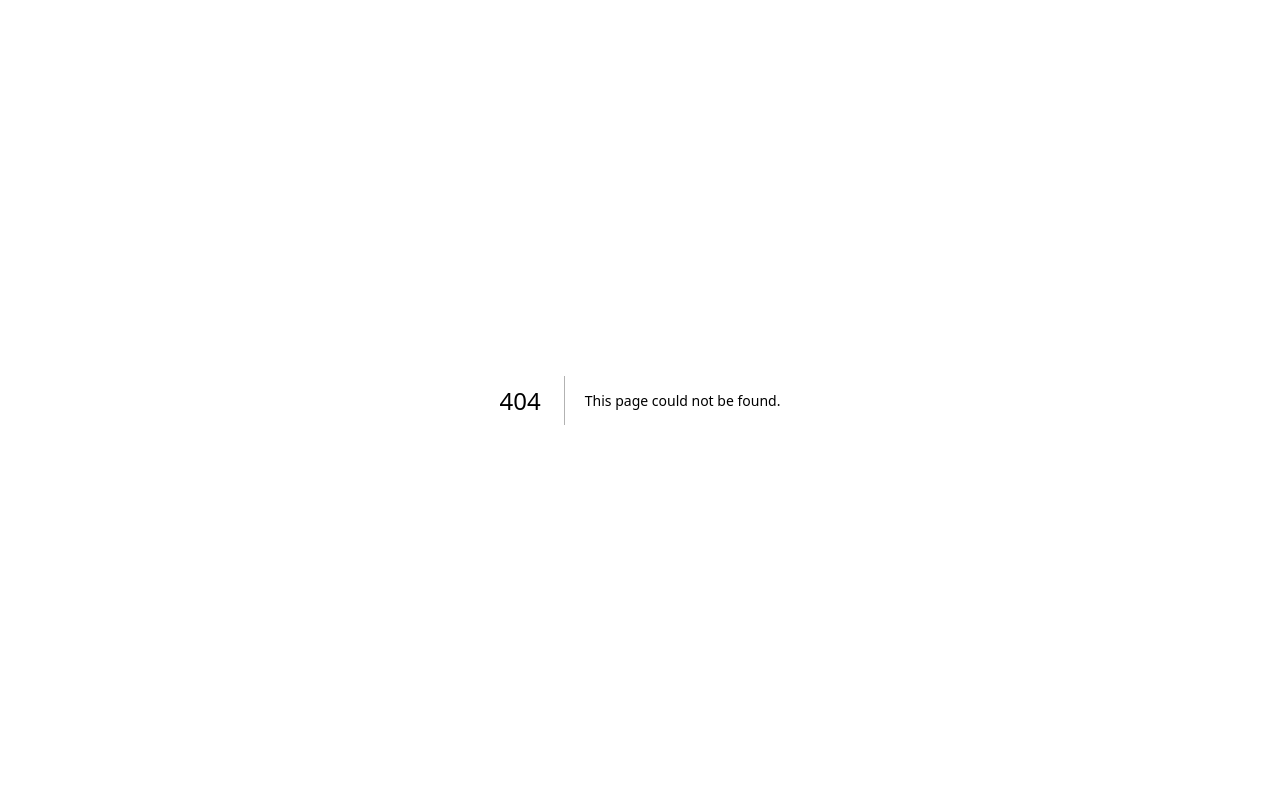
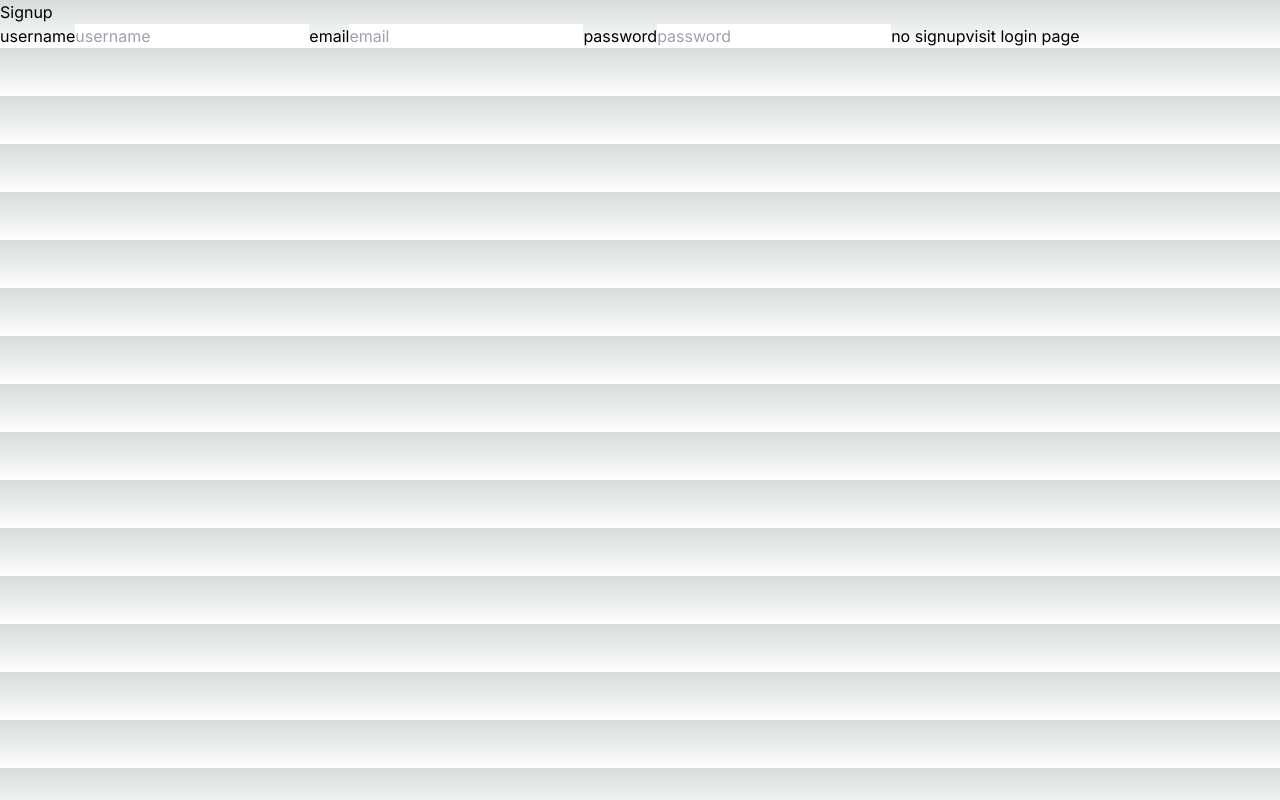
Before and after one commit to kartikscript/authapp, a Next.js app: page /signup in a window 1280 px wide. Before the commit this address had no page. Built offline with nearby package versions, Linux system fonts and the light colour scheme.

Commit message:
login and signup completed

```diff
--- /dev/null
+++ b/src/app/api/users/login/route.ts
@@ -0,0 +1,52 @@
+import {connect} from '@/dbConfig/dbConfig';
+import User from '@/models/userModel';
+import { NextRequest,NextResponse } from 'next/server';
+import bcryptjs from 'bcryptjs';
+import jwt from 'jsonwebtoken'
+
+
+connect()
+
+
+export async function POST(req:NextRequest){
+
+  try {
+
+    const reqBody= await req.json();
+    const { username, password, email }=reqBody
+
+    //checking if user exists
+    const user=await User.findOne({email});
+    if(!user){
+      return NextResponse.json({message:'User doesnot exist'}, {status:400})
+    }
+    //check whether password is correct
+    const validPassword = await bcryptjs.compare(password, user.password)
+    if(!validPassword){
+      return NextResponse.json({message:'incorrect password'}, {status:400})
+    }
+    //create token data
+    const tokenData= {
+      id: user._id,
+      email:user.email,
+      username:user.username,
+    }
+    //create token
+    const token= await jwt.sign(tokenData, process.env.TOKEN_SECRET!, {expiresIn:"1d"})
+
+    const response=NextResponse.json({
+      message:"login success",
+      success:true
+    })
+    response.cookies.set("token",token, {
+      httpOnly:true,
+    })
+    return response
+
+  } catch (error:any) {
+     return NextResponse.json({error:error.message} ,{status:500})
+  }
+
+
+
+}
--- /dev/null
+++ b/src/app/api/users/signup/route.ts
@@ -0,0 +1,40 @@
+import {connect} from '@/dbConfig/dbConfig';
+import User from '@/models/userModel';
+import { NextRequest,NextResponse } from 'next/server';
+import bcryptjs from 'bcryptjs';
+
+
+
+connect()
+
+export async function POST(req:NextRequest){
+
+     try{
+
+      const reqBody= await req.json();
+      const { username, password, email }=reqBody
+
+      const user=await User.findOne({email});
+      if(user){
+        return NextResponse.json({message:'User already exists'}, {status:400})
+      }
+      //hashing password
+      const salt=await bcryptjs.genSalt(10)//adding random strings/num in user password to make it more securee
+      const hashedPassword=await bcryptjs.hash(password, salt)
+
+      const newUser= new User({
+        username,
+        email,
+        password:hashedPassword,
+      })
+      const savedUser=await newUser.save()
+
+      return NextResponse.json({
+        message:'User created successfully',
+        success:true,
+        savedUser
+      })
+     }catch(err:any){
+      NextResponse.json({error:err.message} , {status:500})
+     }
+}
--- /dev/null
+++ b/src/app/login/page.tsx
@@ -0,0 +1,67 @@
+"use client"
+import Link from "next/link"
+import React, { useEffect, useState } from "react"
+import { useRouter } from "next/navigation"
+import axios, { Axios } from "axios"
+
+
+
+export default function LoginPage(){
+  const router=useRouter()
+
+  const [user, setUser]=useState({
+    email:'',
+    password:'',
+  })
+  const [buttonDisabled, setButtonDisabled]= useState(false)
+  const [loading, setLoading]= useState(false)
+
+
+  const onLogin=async function(){
+    try {
+      setLoading(true)
+      const response=await axios.post('/api/users/login', user);
+      console.log('login success', response.data)
+      router.push('/profile')
+    } catch (error:any) {
+      console.log('login failed', error.message)
+    } finally{
+      setLoading(false)
+    }
+
+  }
+
+  useEffect(()=>{
+     if(user.email.length>0,user.password.length>0){
+         setButtonDisabled(false)
+     }else{
+      setButtonDisabled(true)
+     }
+
+  }, [user])
+
+  return(
+    <div>
+      <h1>{loading?"processing..":"login"}</h1>
+
+        <label htmlFor="email">email</label>
+       <input
+       id="email"
+       placeholder="email"
+       type="text"
+       value={user.email}
+       onChange={(e)=>setUser({...user,email:e.target.value})}
+        />
+         <label htmlFor="password">password</label>
+        <input
+        id="password"
+        placeholder="password"
+        type="password"
+        value={user.password}
+        onChange={(e)=>setUser({...user,password:e.target.value})}
+         />
+         <button onClick={onLogin}>login here</button>
+         <Link href="/signup">visit signup page</Link>
+    </div>
+  )
+}
--- /dev/null
+++ b/src/app/profile/[id]/page.tsx
@@ -0,0 +1,5 @@
+
+export default function userProfile({params}:any){
+
+  return<h1>profile {params.id}</h1>
+}
--- /dev/null
+++ b/src/app/profile/page.tsx
@@ -0,0 +1,6 @@
+
+
+export default function userProfile(){
+
+  return<h1>profile</h1>
+}
--- /dev/null
+++ b/src/app/signup/page.tsx
@@ -0,0 +1,95 @@
+"use client"
+import Link from "next/link"
+import React, { useEffect, useState } from "react"
+import { useRouter } from "next/navigation"
+import axios from "axios"
+
+export default function SignupPage(){
+
+  const router=useRouter()
+
+  const [user, setUser]=useState({
+    username:'',
+    email:'',
+    password:'',
+  })
+
+  const [buttonDisabled, setButtonDisabled]= useState(false)
+  const [loading, setLoading]= useState(false)
+
+
+  // const onSignup=async function(){
+  //     try{
+  //       setLoading(false);
+  //       const response= await axios.post('/api/users/signup', user)
+  //       console.log('success', response.data)
+  //       router.push('/login')
+
+  //     }catch(err:any){
+  //       console.log('Signup failed', err.message)
+
+  //     }finally{
+  //       setLoading(false)
+  //     }
+  // }
+  const onSignup = async () => {
+    try {
+        setLoading(true);
+        const response = await axios.post("/api/users/signup", user);
+        console.log("Signup success", response.data);
+        router.push("/login");
+
+    } catch (error:any) {
+        console.log("Signup failed", error.message);
+
+
+    }finally {
+        setLoading(false);
+    }
+}
+
+  useEffect(()=>{
+     if(user.username.length>0,user.email.length>0,user.password.length>0){
+         setButtonDisabled(false)
+     }else{
+      setButtonDisabled(true)
+     }
+
+  }, [user])
+
+  return(
+    <div>
+      <h1>{loading?"Processing...":"Signup"}</h1>
+      <label htmlFor="username">username</label>
+      <input
+      id="username"
+      placeholder="username"
+      type="text"
+      value={user.username}
+      onChange={(e)=>setUser({...user,username:e.target.value})}
+       />
+
+        <label htmlFor="email">email</label>
+       <input
+       id="email"
+       placeholder="email"
+       type="text"
+       value={user.email}
+       onChange={(e)=>setUser({...user,email:e.target.value})}
+        />
+
+         <label htmlFor="password">password</label>
+        <input
+        id="password"
+        placeholder="password"
+        type="password"
+        value={user.password}
+        onChange={(e)=>setUser({...user,password:e.target.value})}
+         />
+
+         <button onClick={onSignup}>{buttonDisabled?"no signup":"signup"}</button>
+         <Link href="/login">visit login page</Link>
+    </div>
+
+  )
+}
--- /dev/null
+++ b/src/dbConfig/dbConfig.ts
@@ -0,0 +1,20 @@
+import mongoose from "mongoose";
+
+export async function connect() {
+  try {
+    mongoose.connect(process.env.NEXT_PUBLIC_MONGO_URI as string);
+
+    const connection = mongoose.connection;
+
+    connection.on("connected", () => {
+      console.log("MongoDB connected successfully");
+    });
+
+    connection.on("error", (err) => {
+      console.log("MongoDB error"+err);
+      // process.exit()
+    });
+  } catch (err) {
+    console.log("something went wrong", err);
+  }
+}
--- /dev/null
+++ b/src/models/userModel.js
@@ -0,0 +1,34 @@
+import mongoose from "mongoose"
+
+const userSchema=new mongoose.Schema({
+    username:{
+      type:String,
+      required:[true, 'Please enter your name'],
+      unique:true,
+    },
+    email:{
+      type:String,
+      required:[true, 'Please enter your email'],
+      unique:true,
+    },
+    password:{
+      type:String,
+      required:[true, 'Please enter your password'],
+    },
+    isVerified:{
+      type:Boolean,
+      default:false
+    },
+    isAdmin:{
+      type:Boolean,
+      default:false
+    },
+    forgotPasswordToken:String,
+    forgotPasswordTokenExpiry:Date,
+    verfifyToken:String,
+    verfifyTokenExpiry:Date,
+})
+
+const User= mongoose.models.users || mongoose.model('users',userSchema)
+
+export default User;
```
Also changed, not shown: package.json (+12 -5 lines), 2 other files (tests, documents, lock files or other folders).
